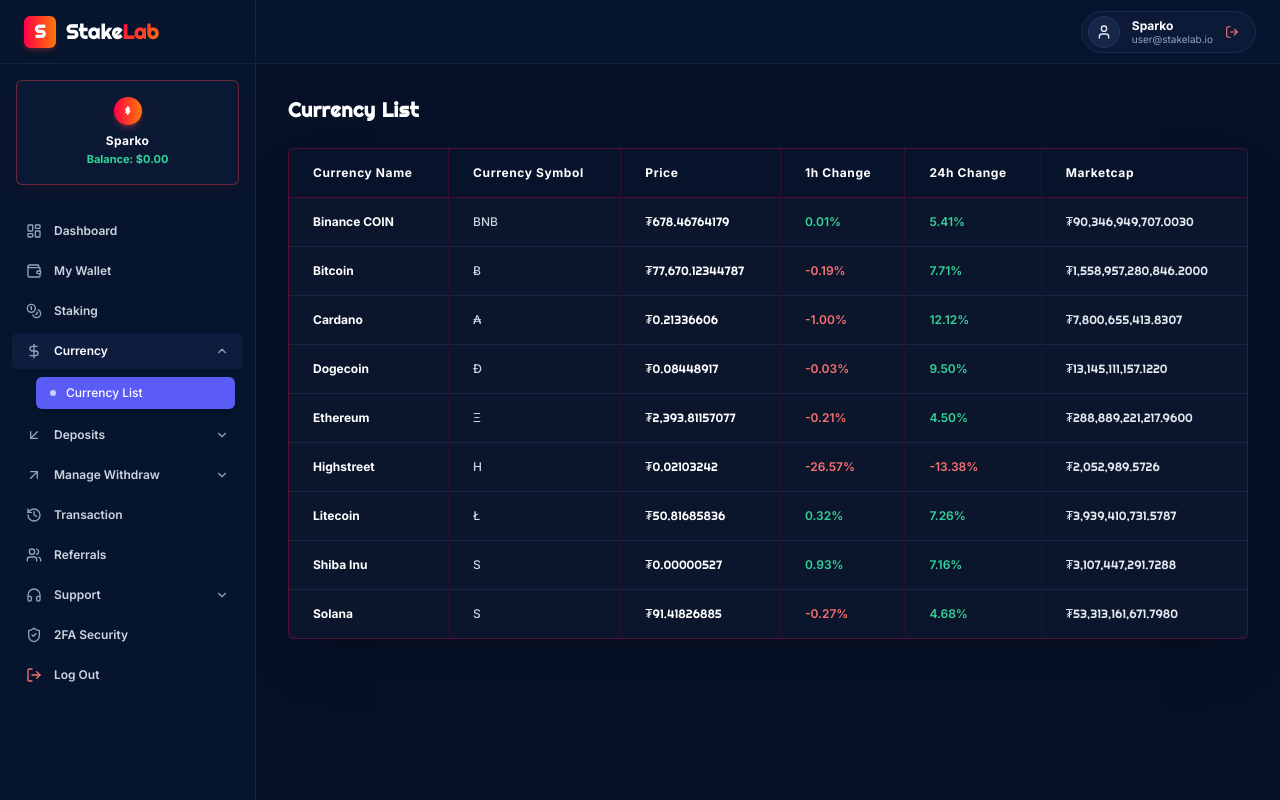
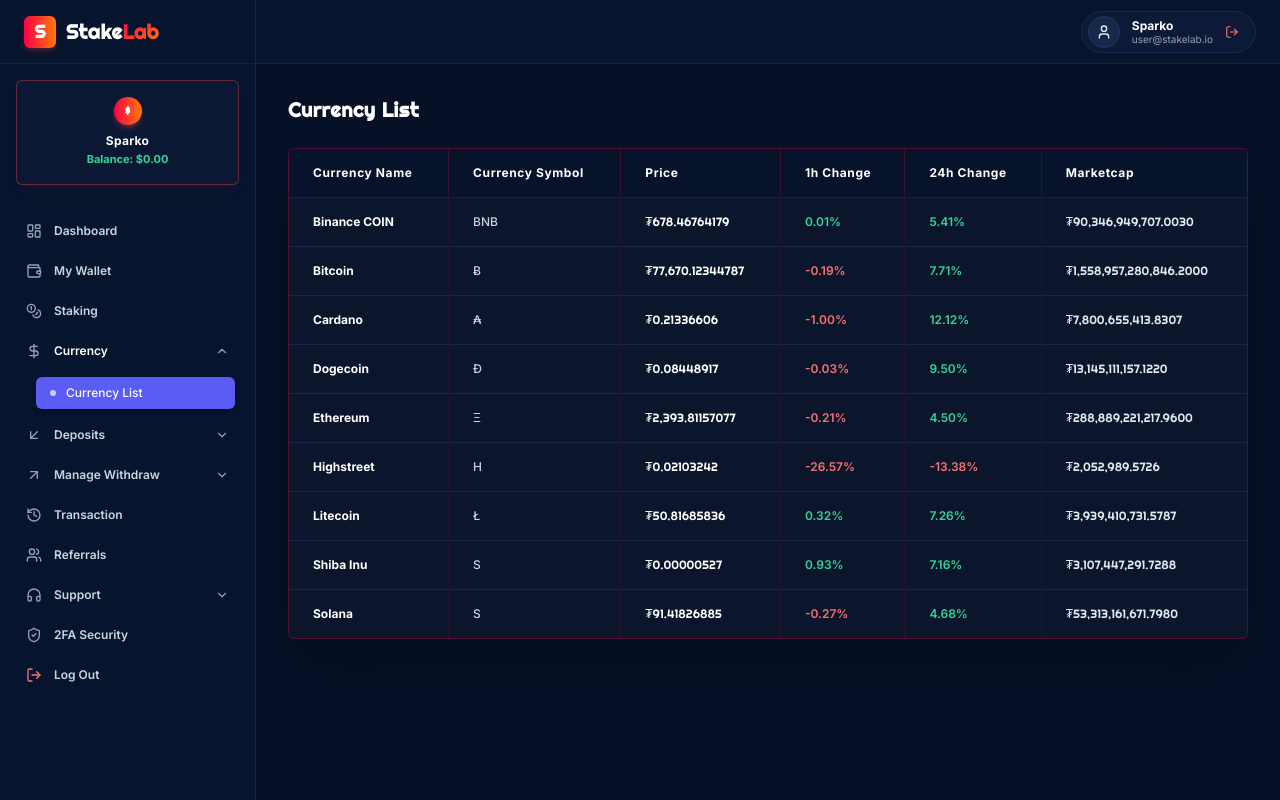
Before and after one commit to chinedu-freedom/Stakelab, a Next.js app: page /currency in a window 1280 px wide. Built offline with nearby package versions, Linux system fonts and the light colour scheme; no server answers.

Commit message:
Remove background highlight container on parent items with submenus

```diff
--- a/src/components/UserSidebarLayout.jsx
+++ b/src/components/UserSidebarLayout.jsx
@@ -153,13 +153,14 @@ export default function UserSidebarLayout({ children }) {
               const isSubOpen = openSubmenu === item.label;
 
               if (hasSubmenu) {
+                const isParentActive = Boolean(item.matchPath) && pathname.startsWith(item.matchPath);
                 return (
                   <div key={item.label} className="space-y-1">
                     <button
                       onClick={() => toggleSubmenu(item.label)}
                       className={`w-full px-3.5 py-2.5 rounded-lg text-xs font-semibold flex items-center justify-between transition-all ${
-                        pathname.startsWith(item.matchPath || '')
-                          ? 'text-white bg-[#0e1d3e]'
+                        isParentActive
+                          ? 'text-white font-bold'
                           : 'text-slate-300 hover:text-white hover:bg-[#0e1d3e]'
                       }`}
                     >
```
